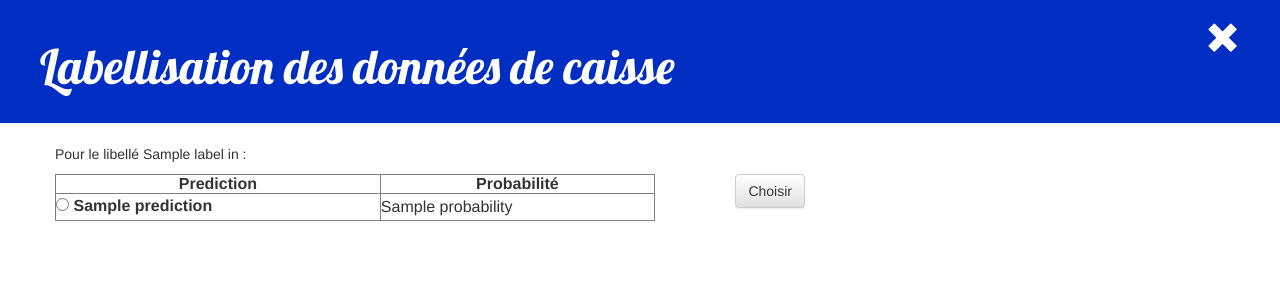
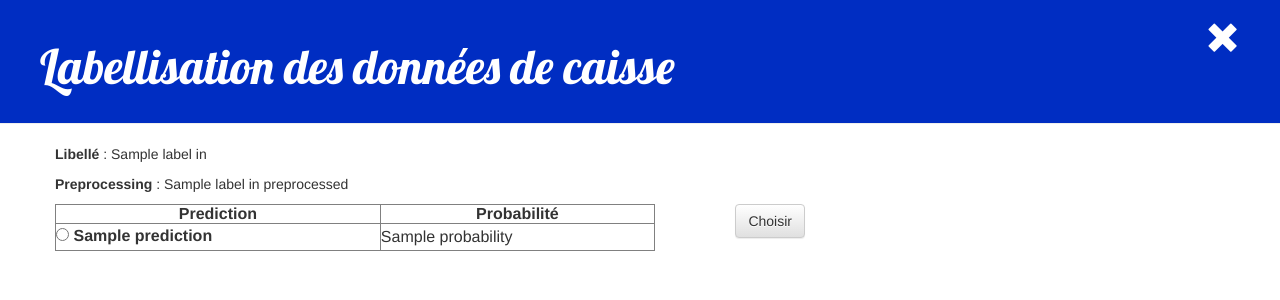
Before and after one commit to InseeFrLab/product-labelling, a Django app: template apps/endpoints/templates/endpoints/labellingbyhand_prediction.html in a window 1280 px wide. Shown: the top 300 px of the page. Run offline with Django 3.2, Linux system fonts and the light colour scheme; the template is opened without the code that fills it: most values are stand-ins (such as "Sample title", 1, 10 or a date in 2020); parts of the project's set-up code (start-up, migrations or seed data) failed here and were passed over; some libraries are stand-ins or nearby versions.

Commit message:
Update labellingbyhand_prediction.html

```diff
--- a/apps/endpoints/templates/endpoints/labellingbyhand_prediction.html
+++ b/apps/endpoints/templates/endpoints/labellingbyhand_prediction.html
@@ -16,7 +16,9 @@
         <div class="content container">
             <div class="row">
                 <div class="col-md-8">
-                    <p>Pour le  libellé {{ label_in }} :</p>
+                    <p><strong>Libellé</strong> : {{ label_in }}</p>
+                    <p><strong>Preprocessing</strong> : {{ label_in_preprocessed }}</p>
+
                         <table border="1" width="600">
                             <tr>
                             <td align="center"><B>Prediction</B></td>
```
